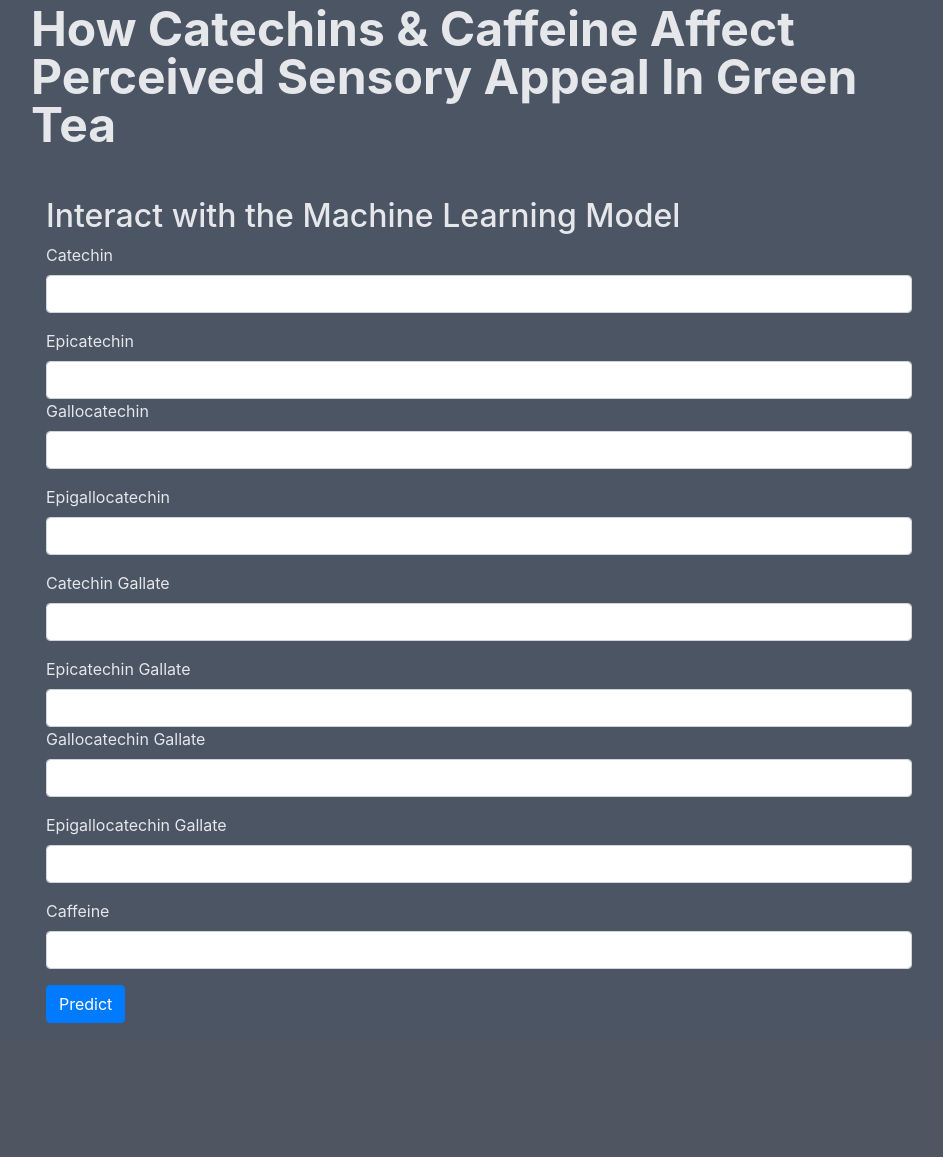
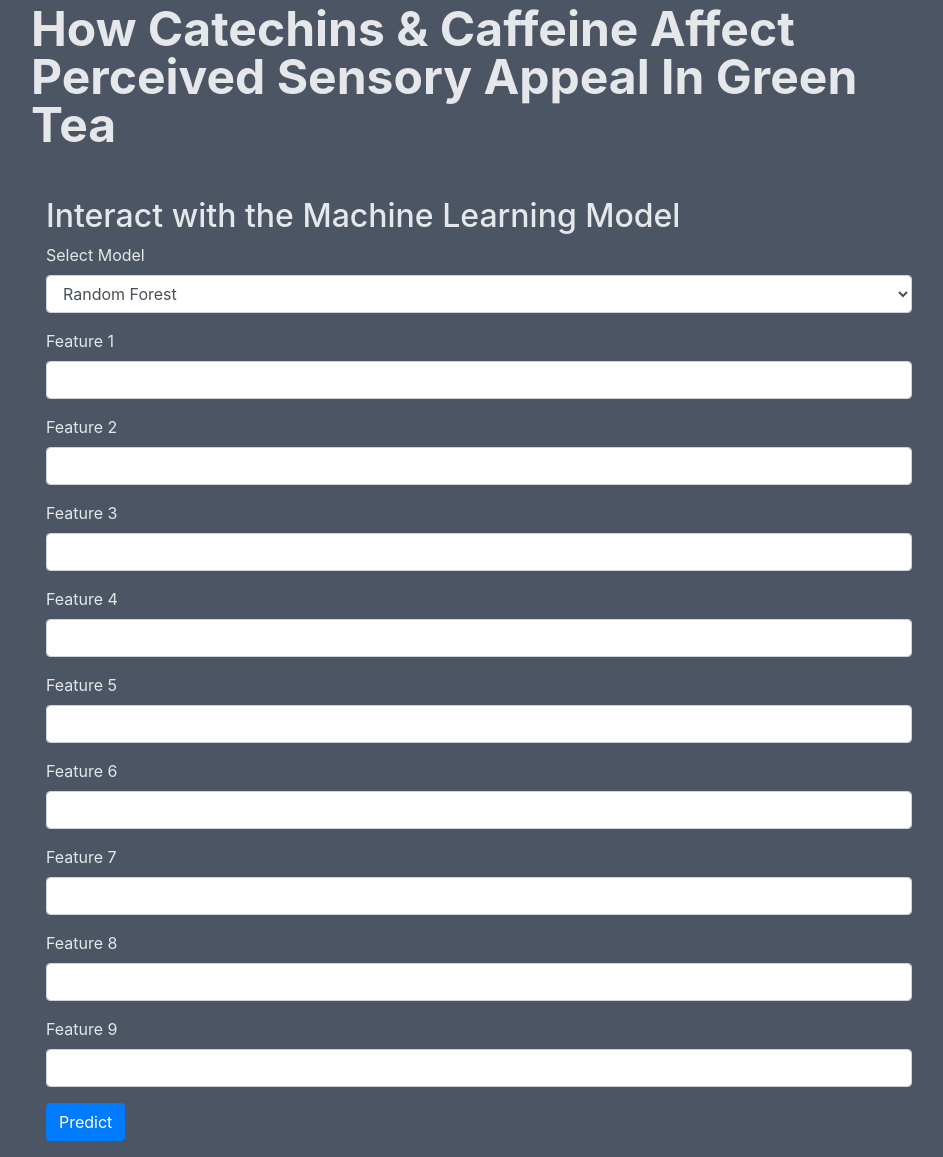
Before and after one commit to TahlonBrahic/Green-Tea-Sensory-Evaluation-With-GANs, a Python web app: template web_app/templates/tea_catechins.html in a window 1280 px wide. Shown: the part 155-1312 px from the top of the page, without its empty margins (161-1104 px from the left). Before the commit the page ends 1178 px from the top, so only its background shows below. Run offline with Jinja, Linux system fonts and the light colour scheme; the template is opened without the code that fills it, so the values that code supplies are empty; style sheets or scripts are compiled from the project's sources; some libraries are stand-ins or nearby versions.

Commit message:
Get the thing in the form

```diff
--- a/web_app/templates/tea_catechins.html
+++ b/web_app/templates/tea_catechins.html
@@ -6,7 +6,7 @@
 <script src="https://cdn.jsdelivr.net/npm/axios/dist/axios.min.js"></script>
 <script src="https://cdn.plot.ly/plotly-latest.min.js"></script>
 
-<section id="Model Title" class="min-h-screen flex justify-center bg-gray-600 text-gray-200 px-4">
+<section id="Model" class="min-h-screen flex justify-center bg-gray-600 text-gray-200 px-4">
     <div class="max-w-4xl mx-auto text-left">
         <h1 class="pt-16 md:pt-20 lg:pt-24 text-3xl md:text-4xl lg:text-5xl font-bold">
             How Catechins & Caffeine Affect Perceived Sensory Appeal In Green Tea
@@ -15,42 +15,23 @@
             <h2>
                 Interact with the Machine Learning Model
             </h2>
+            <div class="mb-3">
+                <label for="modelChoice" class="form-label">Select Model</label>
+                <select class="form-control" id="modelChoice" name="model_choice">
+                    <option value="Random Forest">Random Forest</option>
+                    <option value="Multilayer Perceptron">Multilayer Perceptron</option>
+                    <option value="Recurrent Neural Network">Recurrent Neural Network</option>
+                </select>
+            </div>
             <div id="plot">{{ plot_div|safe }}</div>
             <form id="modelInputForm">
+
+                {% for i in range(1, 10) %}
                 <div class="mb-3">
-                    <label for="inputFeature1" class="form-label">Catechin</label>
-                    <input type="number" class="form-control" id="inputFeature1" name="feature1" required>
+                    <label for="inputFeature{{i}}" class="form-label">Feature {{i}}</label>
+                    <input type="number" class="form-control" id="inputFeature{{i}}" name="feature{{i}}" required>
                 </div>
-                <div class="mb-3">
-                    <label for="inputFeature2" class="form-label">Epicatechin</label>
-                <input type="number" class="form-control" id="inputFeature2" name="feature2" required>
-                <div class="mb-3">
-                    <label for="inputFeature1" class="form-label">Gallocatechin</label>
-                    <input type="number" class="form-control" id="inputFeature3" name="feature1" required>
-                </div>
-                <div class="mb-3">
-                    <label for="inputFeature2" class="form-label">Epigallocatechin</label>
-                    <input type="number" class="form-control" id="inputFeature4" name="feature2" required>
-                </div>
-                <div class="mb-3">
-                    <label for="inputFeature1" class="form-label">Catechin Gallate</label>
-                    <input type="number" class="form-control" id="inputFeature5" name="feature1" required>
-                </div>
-                <div class="mb-3">
-                    <label for="inputFeature2" class="form-label">Epicatechin Gallate</label>
-                <input type="number" class="form-control" id="inputFeature6" name="feature2" required>
-                <div class="mb-3">
-                    <label for="inputFeature1" class="form-label">Gallocatechin Gallate</label>
-                    <input type="number" class="form-control" id="inputFeature7" name="feature1" required>
-                </div>
-                <div class="mb-3">
-                    <label for="inputFeature2" class="form-label">Epigallocatechin Gallate</label>
-                    <input type="number" class="form-control" id="inputFeature8" name="feature2" required>
-                </div>
-                <div class="mb-3">
-                    <label for="inputFeature2" class="form-label">Caffeine</label>
-                    <input type="number" class="form-control" id="inputFeature9" name="feature2" required>
-                </div>
+                {% endfor %}
 
                 <button type="submit" class="btn btn-primary">Predict</button>
             </form>
@@ -65,17 +46,18 @@
 
         const formData = new FormData(e.target);
         const formProps = Object.fromEntries(formData);
+        const jsonData = JSON.stringify(formProps);
 
-        // Using axios above
+        // Using axios to send a POST
         try {
-            const response = await axios.post('/projects/tea-catechins', formProps, {
+            const response = await axios.post('/projects/tea-catechins', jsonData, {
                 headers: {
                     'Content-Type': 'application/json',
                 },
             });
 
-            // This returns the model prediction
-            document.getElementById('predictionResult').innerText = JSON.stringify(response.data, null, 2);
+            // Display the model prediction
+            document.getElementById('predictionResult').innerText = 'Prediction: ' + response.data;
         } catch (error) {
             console.error('Error fetching predictions:', error);
             document.getElementById('predictionResult').innerText = 'Error fetching predictions.';
```
Also changed, not shown: web_app/services/app.py (+25 -28 lines), web_app/static/models/tea_catechins_model_manager.py (+25 -0 lines), source/RNNModelVisualization.png, 4 other files.
